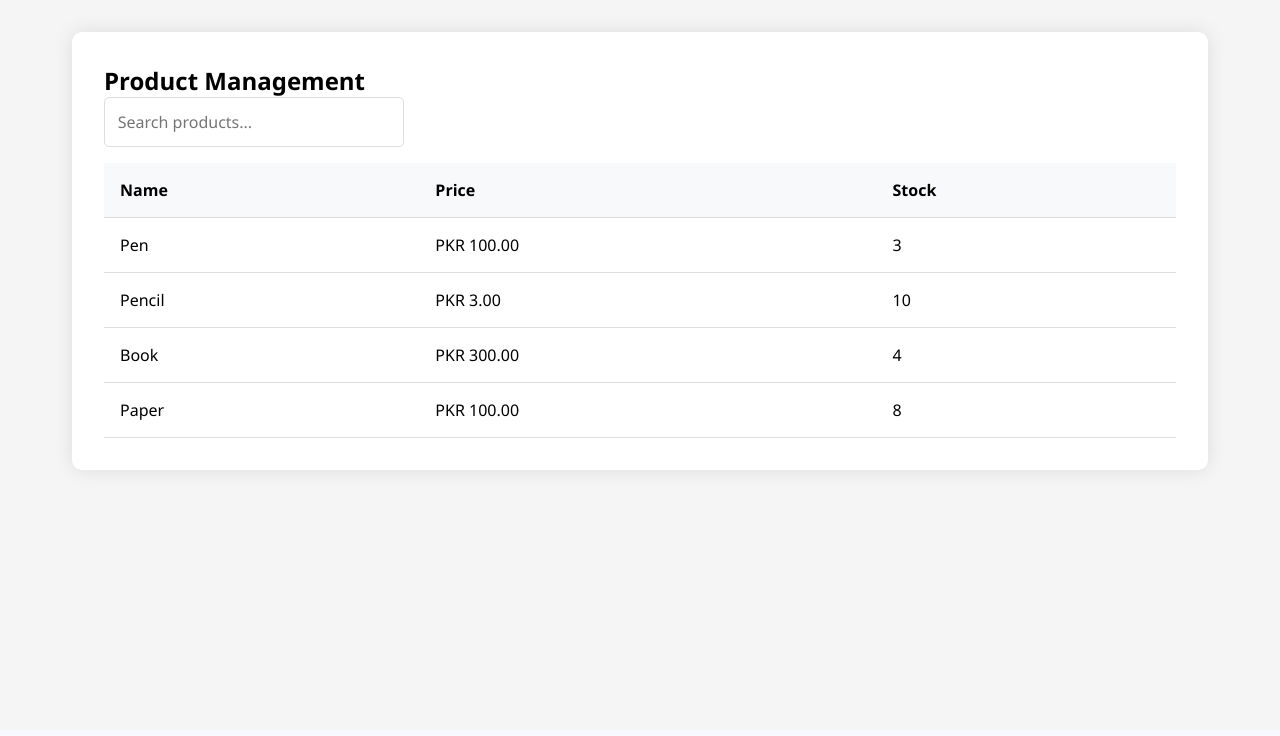
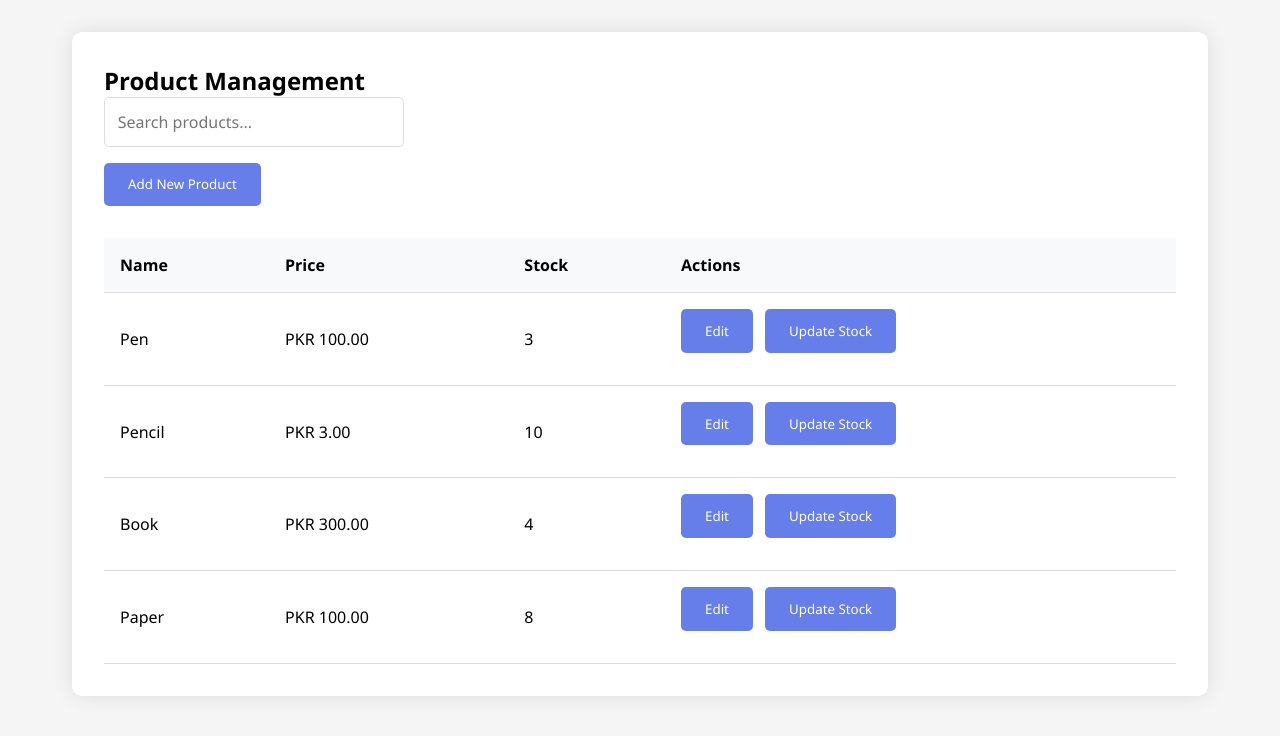
Before and after one commit to jamalihassan0307/django_supermarket, a Django app: page /products/ in a window 1280 px wide. Shown: the part 70-806 px from the top of the page. Before the commit the page ends 550 px from the top, so only its background shows below. Run offline with Django 5.2, Linux system fonts and the light colour scheme; a user stored in the database is signed in; data comes from the database, SQL or seed files in the repository.

Commit message:
Add entry operator role permissions for product management in views.py. Updated product-related permission checks to include entry operators, allowing them to add, view, and manage products. Adjusted product.html to reflect these permission changes in the UI.

```diff
--- a/myapp/templates/myapp/products.html
+++ b/myapp/templates/myapp/products.html
@@ -13,7 +13,7 @@
       placeholder="Search products..."
     />
   </div>
-  {% if user.role == 'admin' %}
+  {% if can_add_product %}
   <button onclick="showAddProductForm()" class="action-btn">
     Add New Product
   </button>
@@ -25,7 +25,7 @@
         <th>Name</th>
         <th>Price</th>
         <th>Stock</th>
-        {% if user.role == 'admin' %}
+        {% if can_change_product or can_delete_product %}
         <th>Actions</th>
         {% endif %}
       </tr>
@@ -34,10 +34,12 @@
         <td>{{ product.name }}</td>
         <td>PKR {{ product.price }}</td>
         <td>{{ product.stock }}</td>
-        {% if user.role == 'admin' %}
+        {% if can_change_product or can_delete_product %}
         <td>
+          {% if can_change_product %}
           <button onclick="editProduct({{ product.id }})" class="action-btn">Edit</button>
           <button onclick="updateStock({{ product.id }})" class="action-btn">Update Stock</button>
+          {% endif %}
         </td>
         {% endif %}
       </tr>
@@ -47,7 +49,7 @@
 </section>
 
 <!-- Product Modal -->
-{% if user.role == 'admin' %}
+{% if can_add_product %}
 <div id="productModal" class="modal">
   <div class="modal-content">
     <span class="close" onclick="hideModal()">&times;</span>
--- a/myapp/views.py
+++ b/myapp/views.py
@@ -13,7 +13,14 @@ import json
 def is_admin(user):
     return user.role == 'admin'
 
+def is_entry_operator(user):
+    return user.role == 'entry_operator'
+
 def check_permissions(request, required_permissions):
+    # Entry operators have special permissions for products
+    if request.user.role == 'entry_operator' and 'myapp.add_product' in required_permissions:
+        return True
+
     for perm in required_permissions:
         if not request.user.has_perm(perm):
             raise PermissionDenied
@@ -101,11 +108,12 @@ def dashboard(request):
 @login_required
 def products(request):
     print("Checking product permissions...")
-    can_add_product = request.user.has_perm('myapp.add_product')
+    # Entry operators can add and view products
+    can_add_product = request.user.has_perm('myapp.add_product') or request.user.role == 'entry_operator'
     can_change_product = request.user.has_perm('myapp.change_product')
     can_delete_product = request.user.has_perm('myapp.delete_product')
 
-    if not request.user.has_perm('myapp.view_product'):
+    if not (request.user.has_perm('myapp.view_product') or request.user.role == 'entry_operator'):
         return render(request, 'myapp/permission_denied.html')
 
     products = Product.objects.all()
@@ -166,12 +174,16 @@ def users(request):
 def product_list(request):
     try:
         if request.method == 'GET':
-            check_permissions(request, ['myapp.view_product'])
+            # Entry operators can view products
+            if not (request.user.has_perm('myapp.view_product') or request.user.role == 'entry_operator'):
+                raise PermissionDenied
             products = Product.objects.all()
             data = [{'id': p.id, 'name': p.name, 'price': str(p.price), 'stock': p.stock} for p in products]
             return JsonResponse(data, safe=False)
         elif request.method == 'POST':
-            check_permissions(request, ['myapp.add_product'])
+            # Entry operators can add products
+            if not (request.user.has_perm('myapp.add_product') or request.user.role == 'entry_operator'):
+                raise PermissionDenied
             data = json.loads(request.body)
             product = Product.objects.create(
                 name=data['name'],
@@ -180,7 +192,9 @@ def product_list(request):
             )
             return JsonResponse({'id': product.id, 'name': product.name, 'price': str(product.price), 'stock': product.stock})
     except PermissionDenied:
-        return HttpResponseForbidden("Permission denied")
+        return render(request, 'myapp/permission_denied.html')
+    except Exception as e:
+        return JsonResponse({'error': str(e)}, status=400)
 
 @login_required
 @csrf_exempt
@@ -188,11 +202,13 @@ def product_detail(request, pk):
     try:
         product = get_object_or_404(Product, pk=pk)
         if request.method == 'GET':
-            check_permissions(request, ['myapp.view_product'])
+            if not (request.user.has_perm('myapp.view_product') or request.user.role == 'entry_operator'):
+                raise PermissionDenied
             data = {'id': product.id, 'name': product.name, 'price': str(product.price), 'stock': product.stock}
             return JsonResponse(data)
         elif request.method in ['PUT', 'PATCH']:
-            check_permissions(request, ['myapp.change_product'])
+            if not (request.user.has_perm('myapp.change_product') or request.user.role == 'entry_operator'):
+                raise PermissionDenied
             data = json.loads(request.body)
             if 'name' in data:
                 product.name = data['name']
@@ -203,7 +219,9 @@ def product_detail(request, pk):
             product.save()
             return JsonResponse({'id': product.id, 'name': product.name, 'price': str(product.price), 'stock': product.stock})
     except PermissionDenied:
-        return HttpResponseForbidden("Permission denied")
+        return render(request, 'myapp/permission_denied.html')
+    except Exception as e:
+        return JsonResponse({'error': str(e)}, status=400)
 
 @login_required
 @csrf_exempt
```
